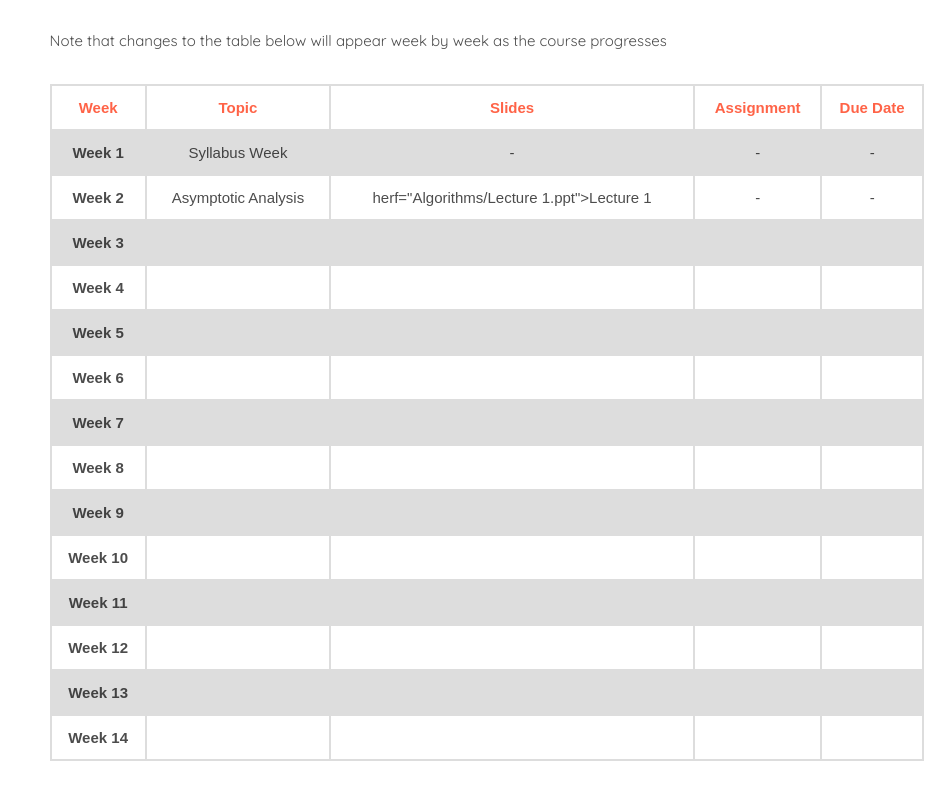
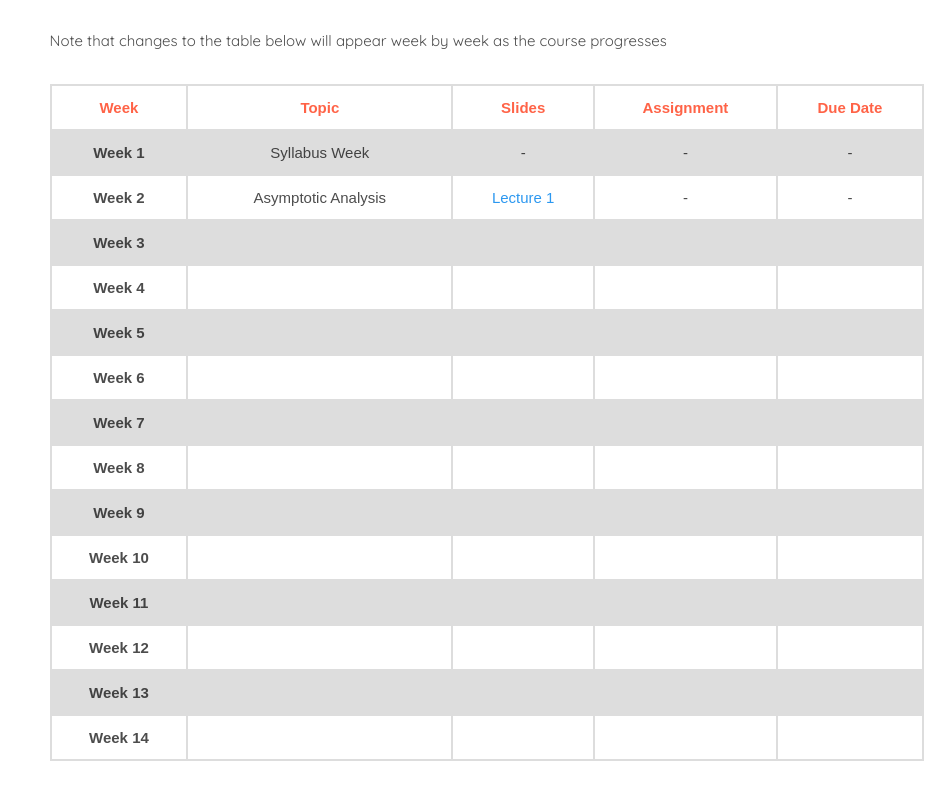
Before and after one commit to Emadalsuwat/emadalsuwat.github.io, a plain HTML site: page algorithms-Fall2020.html in a window 1280 px wide. Shown: the part 2542-3341 px from the top of the page, without its empty margins (343-1280 px from the left). Drawn offline with nearby package versions, Linux system fonts and the light colour scheme; files whose address does not match are found by name; a web font is replaced by a local one.

Commit message:
Update algorithms-Fall2020.html

```diff
--- a/algorithms-Fall2020.html
+++ b/algorithms-Fall2020.html
@@ -331,14 +331,14 @@ Copyright by Emad Alsuwat, 2020;</script> All rights reserved
 											<tr>
 												<td><b>Week 2</b></td>
 												<td>Asymptotic Analysis </td>
-												<td>herf="Algorithms/Lecture 1.ppt">Lecture 1</a> </td>
+												<td><a herf="Algorithms/Lecture 1.ppt">Lecture 1</a> </td>
 												<td>- </td>
 												<td>- </td>
 
 											</tr>
 											<tr>
 												<td><b>Week 3</b></td>
-												<td><a  </td>
+												<td>  </td>
 												<td> </td>
 												<td> </td>
 												<td> </td>
```
